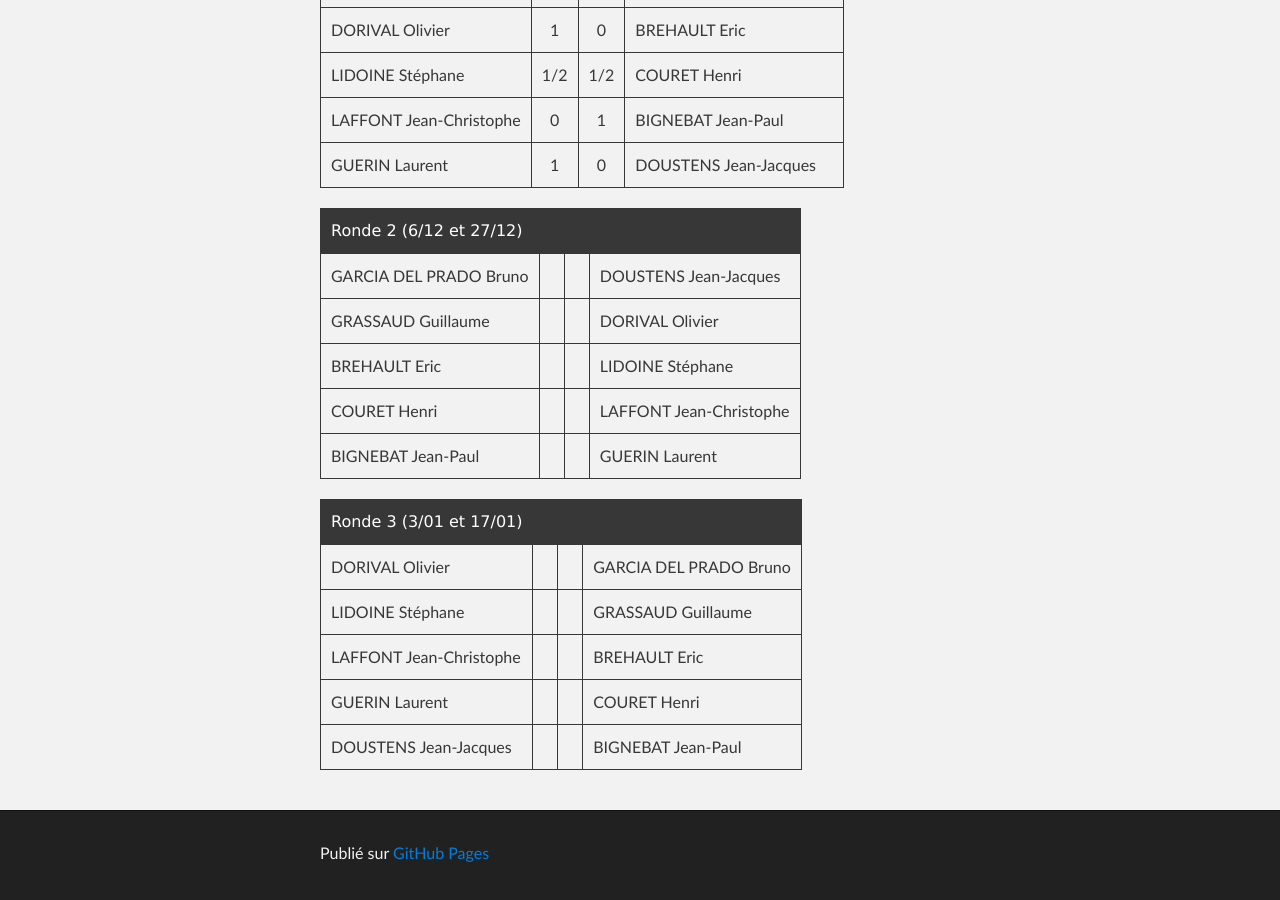
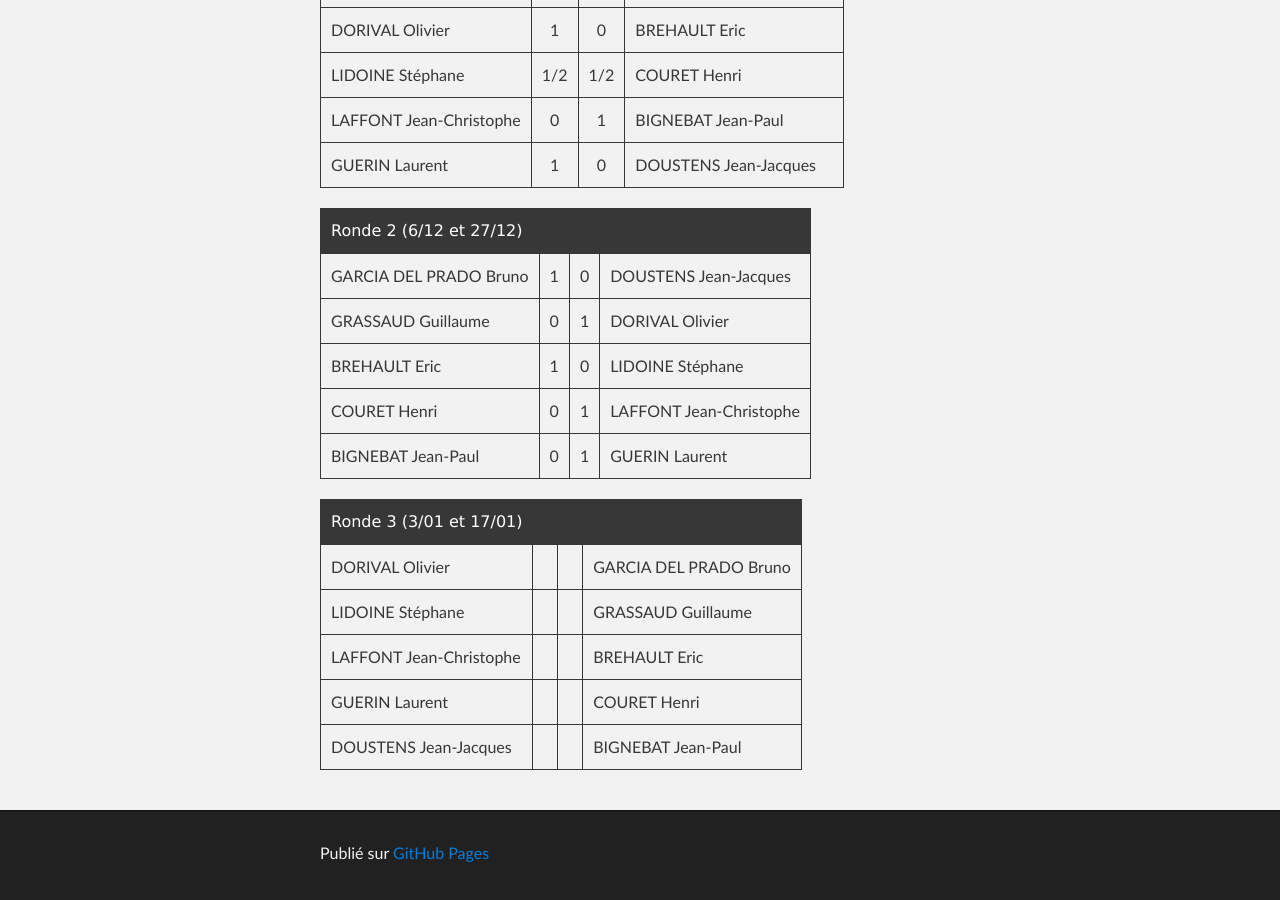
Before and after one commit to echiquier-villeneuve-tolosane/echiquier-villeneuve-tolosane.github.io, a Jekyll site: the page built from club.md, in a window 1280 px wide and 900 px high, scrolled down 700 px. Built offline with Jekyll 4.4.1, drawn with Linux system fonts in a browser that asks for light colours.

Commit message:
Update club.md

```diff
--- a/club.md
+++ b/club.md
@@ -33,11 +33,11 @@ Cadence 1h30 + 30s/c + 15min + 30s/c.
 
 | Ronde 2 (6/12 et 27/12)      |     |      |                              |
 | ---------------------------- |:---:| :---:| ---------------------------- |
-| GARCIA DEL PRADO Bruno       |     |      | DOUSTENS Jean-Jacques        |
-| GRASSAUD Guillaume           |     |      | DORIVAL Olivier              |
-| BREHAULT Eric                |     |      | LIDOINE Stéphane             |
-| COURET Henri                 |     |      | LAFFONT Jean-Christophe      |
-| BIGNEBAT Jean-Paul           |     |      | GUERIN Laurent               |
+| GARCIA DEL PRADO Bruno       | 1   | 0    | DOUSTENS Jean-Jacques        |
+| GRASSAUD Guillaume           | 0   | 1    | DORIVAL Olivier              |
+| BREHAULT Eric                | 1   | 0    | LIDOINE Stéphane             |
+| COURET Henri                 | 0   | 1    | LAFFONT Jean-Christophe      |
+| BIGNEBAT Jean-Paul           | 0   | 1    | GUERIN Laurent               |
 
 | Ronde 3 (3/01 et 17/01)      |     |      |                              |
 | ---------------------------- |:---:| :---:| ---------------------------- |
```
